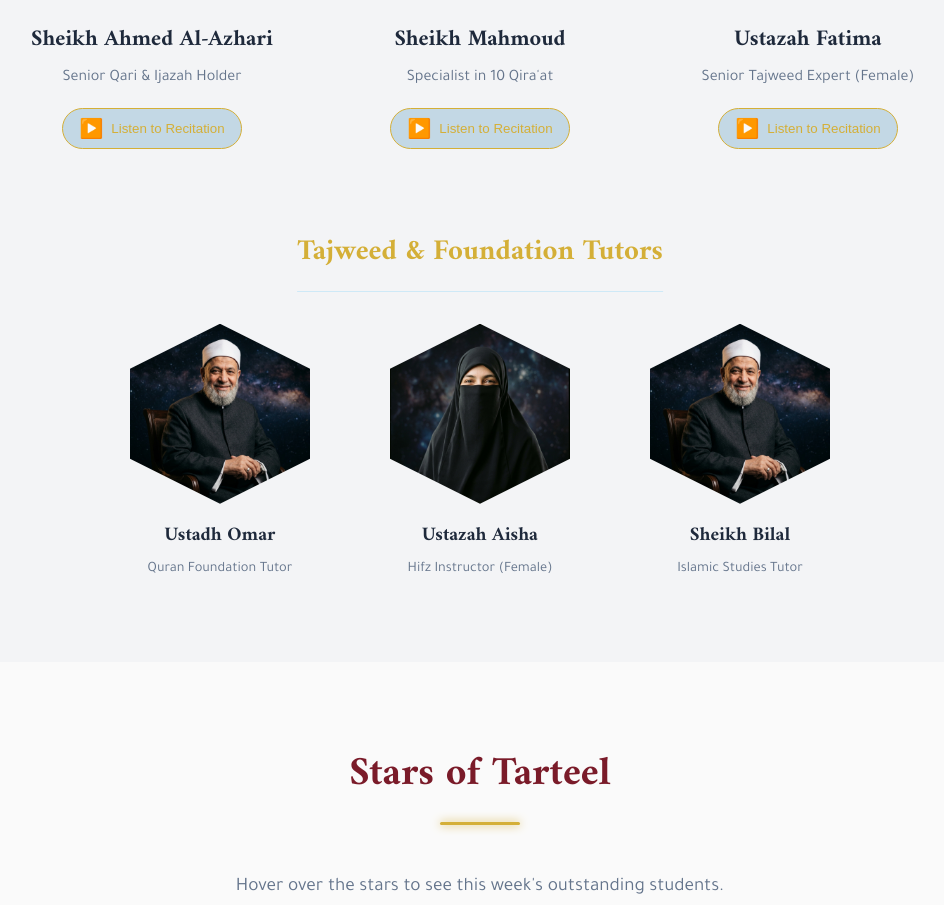
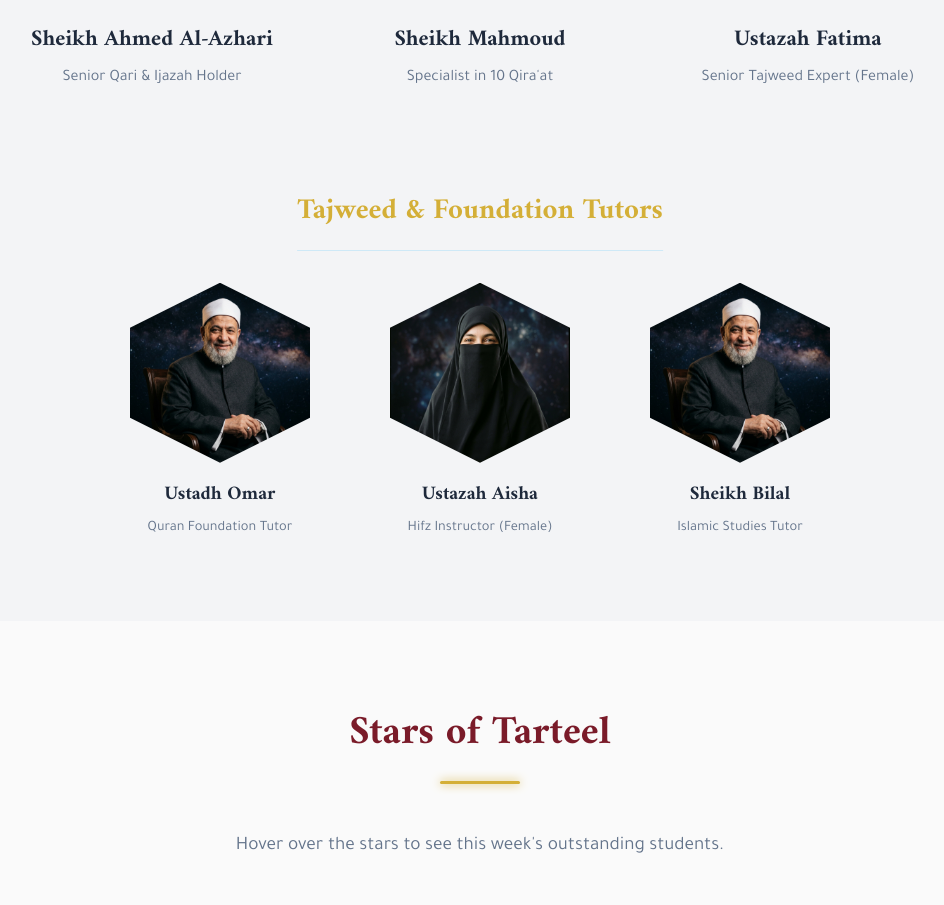
Before and after one commit to mahmoud-ebrahim0/acadamy-iqra, a React (Vite) app in the folder frontend/: page /home in a window 1280 px wide. Shown: the part 6464-7369 px from the top of the page, without its empty margins (160-1104 px from the left). Built offline with nearby package versions, Linux system fonts and the light colour scheme.

Commit message:
feat: remove audio recitation buttons from instructors section

```diff
--- a/frontend/src/components/InstructorsSection.jsx
+++ b/frontend/src/components/InstructorsSection.jsx
@@ -2,7 +2,6 @@ import React, { useState, useEffect } from 'react';
 
 const InstructorsSection = () => {
   const [instructors, setInstructors] = useState([]);
-  const [playingId, setPlayingId] = useState(null);
 
   useEffect(() => {
     // Mockup Data to fill the site
@@ -17,24 +16,6 @@ const InstructorsSection = () => {
     setInstructors(mockupInstructors);
   }, []);
 
-  const handlePlay = (id) => {
-    if (playingId === id) {
-      setPlayingId(null);
-      const audioEl = document.getElementById(`audio-${id}`);
-      if (audioEl) audioEl.pause();
-    } else {
-      if (playingId) {
-        const currentAudio = document.getElementById(`audio-${playingId}`);
-        if (currentAudio) currentAudio.pause();
-      }
-      setPlayingId(id);
-      const audioEl = document.getElementById(`audio-${id}`);
-      if (audioEl) {
-        audioEl.currentTime = 0;
-        audioEl.play().catch(e => console.log("Audio play blocked", e));
-      }
-    }
-  };
 
   // Dynamically assign an image based on the instructor's name/title
   const getFallbackImage = (name) => {
@@ -84,13 +65,6 @@ const InstructorsSection = () => {
                   </div>
                   <h4 style={{ color: 'var(--text-color)', fontSize: '1.4rem', marginBottom: '0.5rem' }}>{inst.name}</h4>
                   <p style={{ color: 'var(--text-muted)', marginBottom: '1rem' }}>{inst.rank}</p>
-
-                  {/* Dummy audio just for UI demonstration */}
-                  <audio id={`audio-${inst._id}`} src="https://server8.mp3quran.net/afs/001.mp3" onEnded={() => setPlayingId(null)} />
-                  <button className="btn-audio" onClick={() => handlePlay(inst._id)}>
-                    <span style={{ fontSize: '1.2rem' }}>{playingId === inst._id ? '⏸️' : '▶️'}</span>
-                    {playingId === inst._id ? 'Playing...' : 'Listen to Recitation'}
-                  </button>
                 </div>
               ))}
             </div>
```
